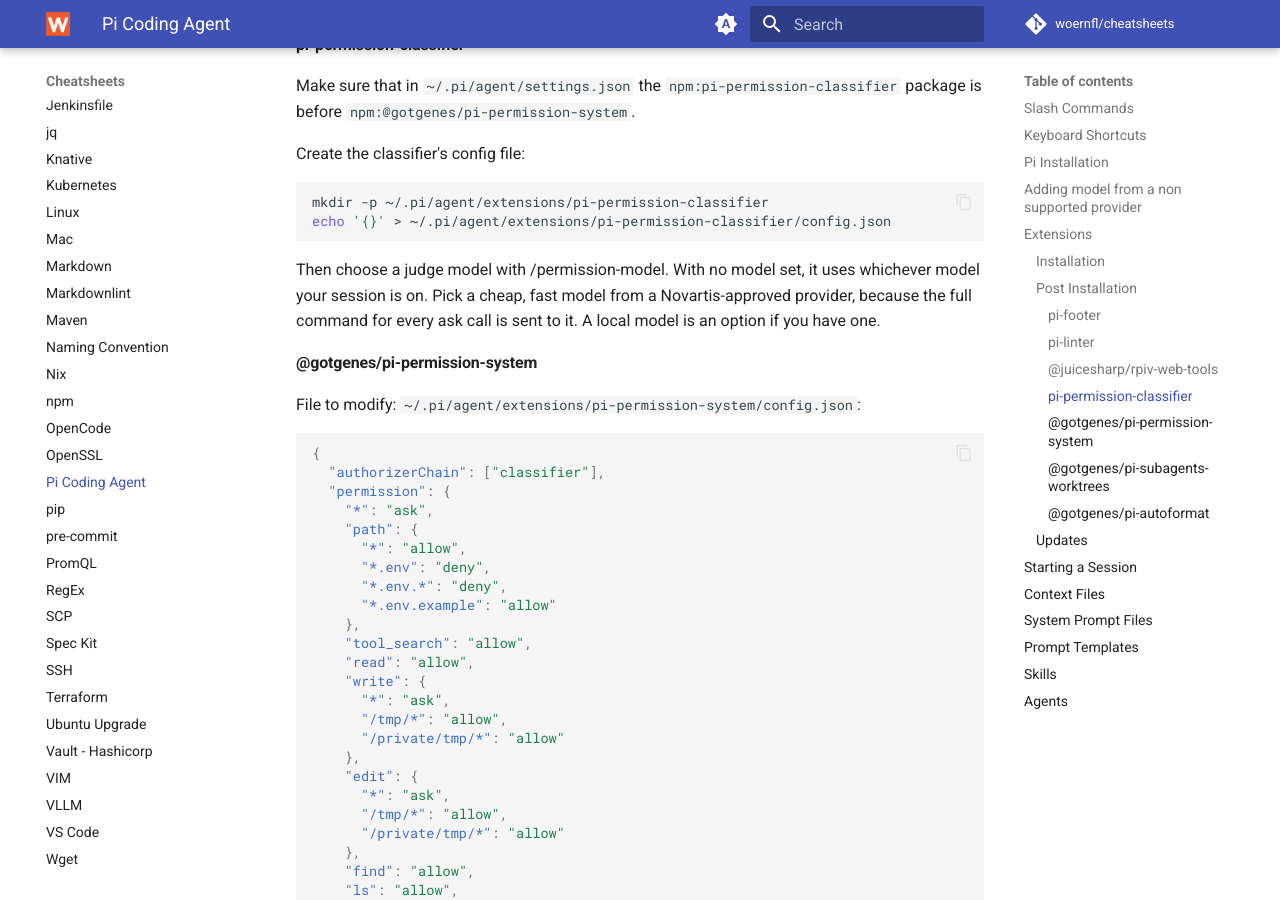
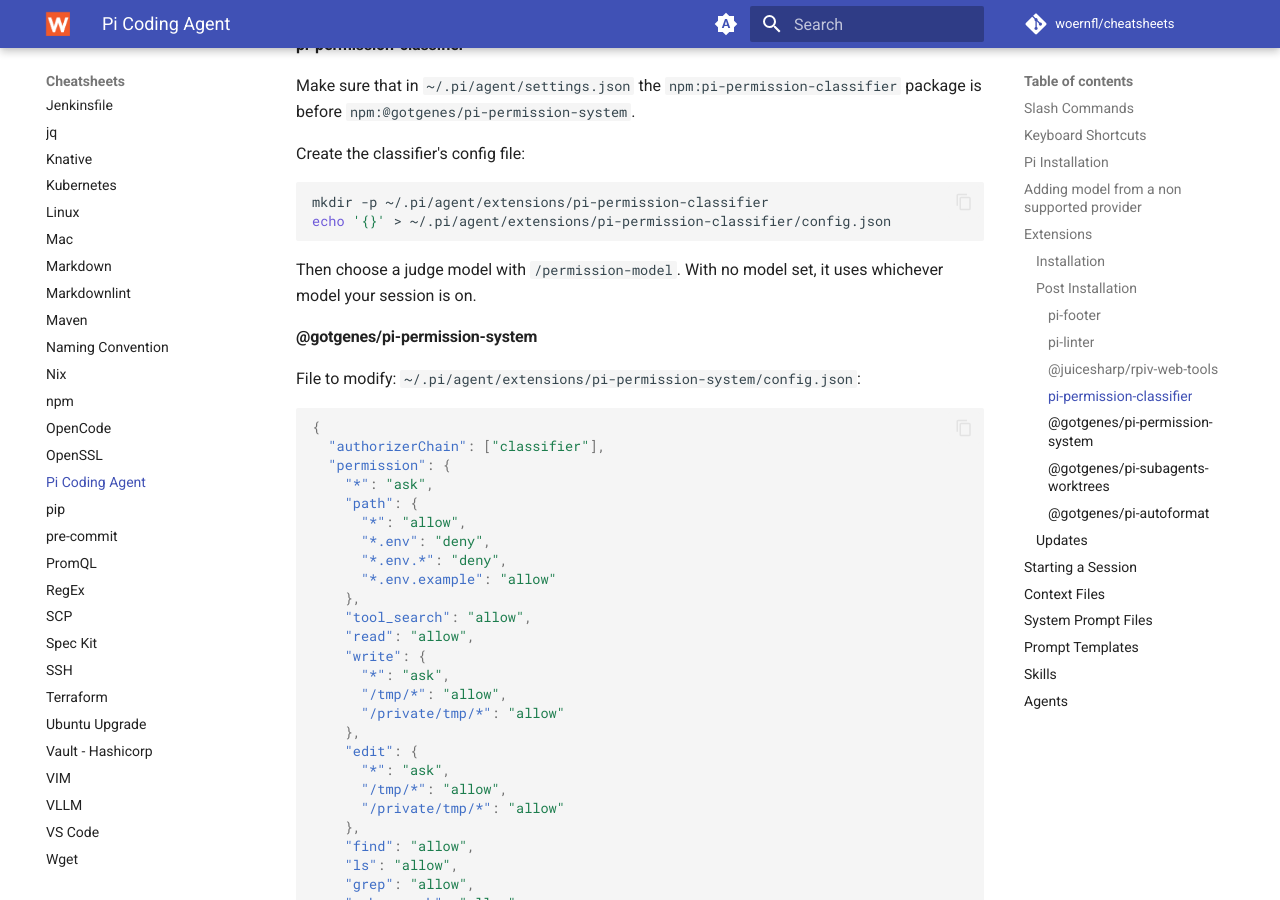
Before and after one commit to woernfl/cheatsheets, an MkDocs documentation site: the page built from docs/pi.md, in a window 1280 px wide and 900 px high, scrolled down 7934 px. Built offline with MkDocs 1.6.1 and Material for MkDocs 9.7.7, drawn with Linux system fonts in a browser that asks for light colours; comment, search, counter and statistics services are not loaded.

Commit message:
Update pi.md

````diff
--- a/docs/pi.md
+++ b/docs/pi.md
@@ -377,7 +377,7 @@
 echo '{}' > ~/.pi/agent/extensions/pi-permission-classifier/config.json
 ```
 
-Then choose a judge model with /permission-model. With no model set, it uses whichever model your session is on. Pick a cheap, fast model from a Novartis-approved provider, because the full command for every ask call is sent to it. A local model is an option if you have one.
+Then choose a judge model with `/permission-model`. With no model set, it uses whichever model your session is on.
 
 #### @gotgenes/pi-permission-system
 
````
